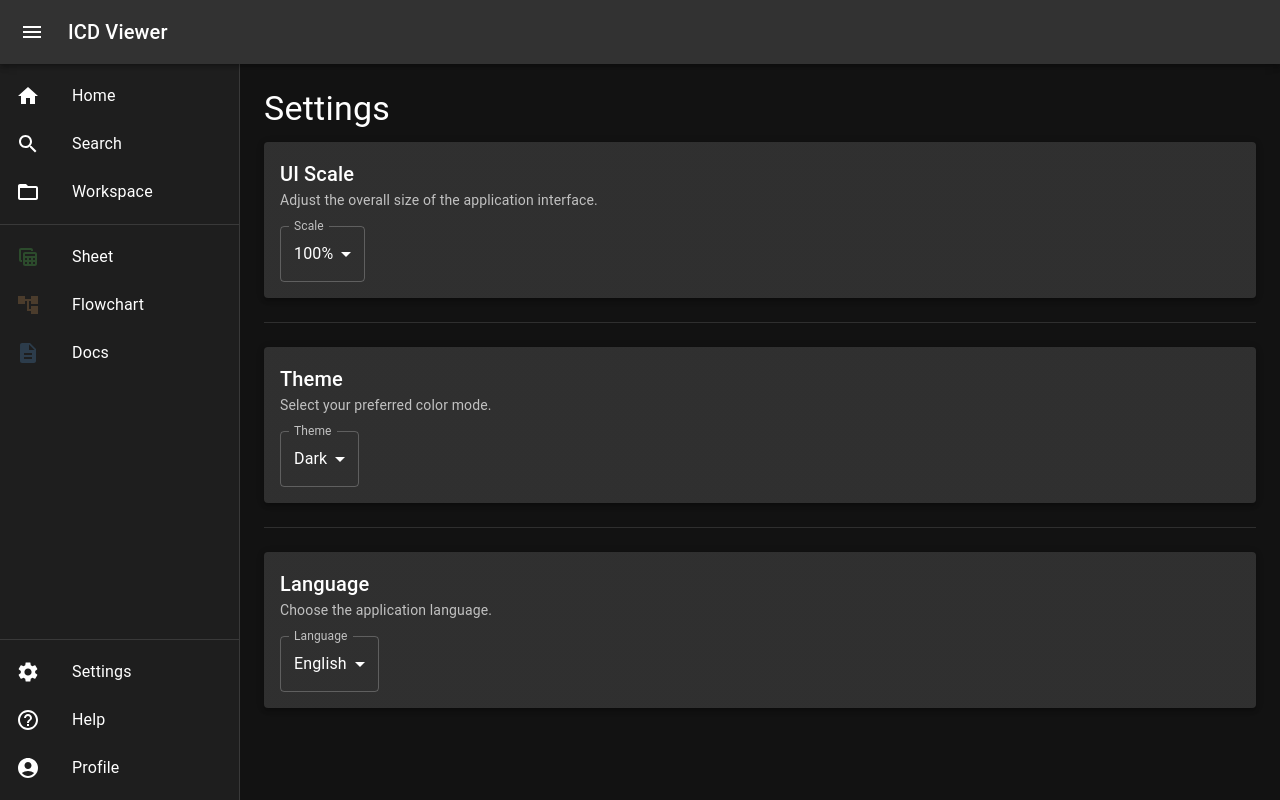
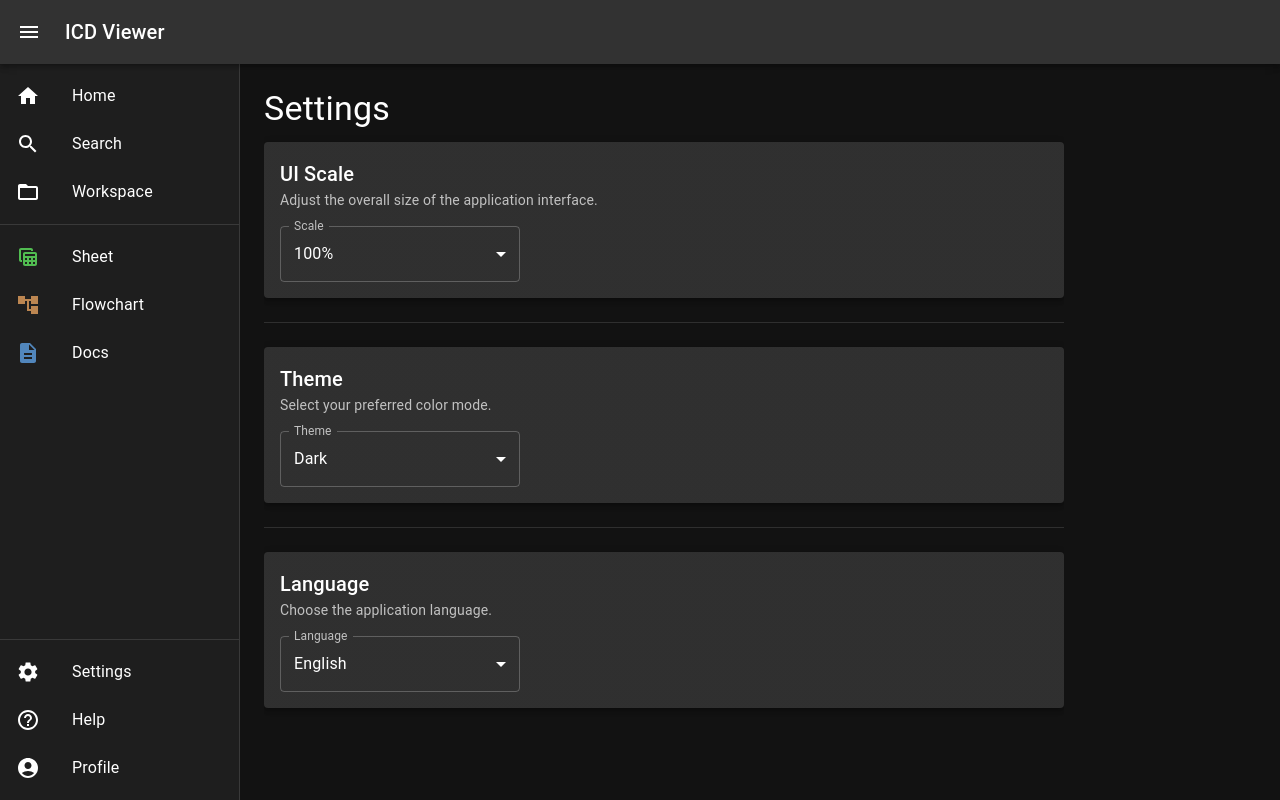
Before and after one commit to hoon9732/devenv_vault, a React (Create React App) app in the folder blueprint-gui/: page /settings in a window 1280 px wide. Built offline with nearby package versions, Linux system fonts and the light colour scheme.

Commit message:
Automated backup 2025-09-30 19:04:46.16

```diff
--- a/blueprint-gui/src/App.js
+++ b/blueprint-gui/src/App.js
@@ -4,6 +4,7 @@ import Box from '@mui/material/Box';
 import CssBaseline from '@mui/material/CssBaseline';
 import Toolbar from '@mui/material/Toolbar';
 import { createTheme, ThemeProvider } from '@mui/material/styles';
+import GlobalStyles from '@mui/material/GlobalStyles';
 
 import Topbar from './components/Topbar';
 import Sidebar from './components/Sidebar';
@@ -147,6 +148,21 @@ function App() {
 
   return (
     <ThemeProvider theme={theme}>
+      <GlobalStyles styles={{
+        '*::-webkit-scrollbar': {
+          width: '12px',
+        },
+        '*::-webkit-scrollbar-track': {
+          background: theme.palette.mode === 'dark' ? '#2e2e2e' : '#f1f1f1',
+        },
+        '*::-webkit-scrollbar-thumb': {
+          background: theme.palette.mode === 'dark' ? '#555' : '#888',
+          borderRadius: '6px',
+        },
+        '*::-webkit-scrollbar-thumb:hover': {
+          background: theme.palette.mode === 'dark' ? '#666' : '#555',
+        },
+      }} />
       <Box sx={{
         width: '100vw',
         height: '100vh',
--- a/blueprint-gui/src/components/SecondarySidebar.js
+++ b/blueprint-gui/src/components/SecondarySidebar.js
@@ -126,13 +126,13 @@ const SecondarySidebar = ({ open, setOpen, workspacePath, setWorkspacePath, uiSc
         <Toolbar />
         <Toolbar sx={{ minHeight: '48px !important', p: '0 8px !important', justifyContent: 'space-between' }}>
           <Box>
-            <Tooltip title={t('Open New Workspace')} TransitionProps={{ timeout: 0 }}><IconButton onClick={handleOpenWorkspace}><FolderOpenIcon /></IconButton></Tooltip>
-            <Tooltip title={t('New File')} TransitionProps={{ timeout: 0 }}><IconButton disabled={!workspacePath}><NoteAddIcon /></IconButton></Tooltip>
-            <Tooltip title={t('New Folder')} TransitionProps={{ timeout: 0 }}><IconButton disabled={!workspacePath}><CreateNewFolderIcon /></IconButton></Tooltip>
+            <Tooltip title={t('Open New Workspace')} TransitionProps={{ timeout: 0 }} placement="top" PopperProps={{ modifiers: [{ name: 'offset', options: { offset: [0, -8] } }] }}><IconButton onClick={handleOpenWorkspace}><FolderOpenIcon /></IconButton></Tooltip>
+            <Tooltip title={t('New File')} TransitionProps={{ timeout: 0 }} placement="top" PopperProps={{ modifiers: [{ name: 'offset', options: { offset: [0, -8] } }] }}><IconButton disabled={!workspacePath}><NoteAddIcon /></IconButton></Tooltip>
+            <Tooltip title={t('New Folder')} TransitionProps={{ timeout: 0 }} placement="top" PopperProps={{ modifiers: [{ name: 'offset', options: { offset: [0, -8] } }] }}><IconButton disabled={!workspacePath}><CreateNewFolderIcon /></IconButton></Tooltip>
           </Box>
           <Box>
-            <Tooltip title={t('Settings')} TransitionProps={{ timeout: 0 }}><IconButton onClick={handleSettingsClick}><MoreVertIcon /></IconButton></Tooltip>
-            <Tooltip title={t('Close Sidebar')} TransitionProps={{ timeout: 0 }}><IconButton onClick={handleClose}><CloseIcon /></IconButton></Tooltip>
+            <Tooltip title={t('Settings')} TransitionProps={{ timeout: 0 }} placement="top" PopperProps={{ modifiers: [{ name: 'offset', options: { offset: [0, -8] } }] }}><IconButton onClick={handleSettingsClick}><MoreVertIcon /></IconButton></Tooltip>
+            <Tooltip title={t('Close Sidebar')} TransitionProps={{ timeout: 0 }} placement="top" PopperProps={{ modifiers: [{ name: 'offset', options: { offset: [0, -8] } }] }}><IconButton onClick={handleClose}><CloseIcon /></IconButton></Tooltip>
           </Box>
         </Toolbar>
         <Box sx={{ overflowY: 'auto', flexGrow: 1 }}>
@@ -167,14 +167,20 @@ const SecondarySidebar = ({ open, setOpen, workspacePath, setWorkspacePath, uiSc
             style: {
                 transform: `scale(${uiScale})`,
                 transformOrigin: 'top left',
+                borderRadius: 0,
+            },
+        }}
+        MenuListProps={{
+            sx: {
+                py: 0,
             },
         }}
       >
-        <MenuItem onClick={() => handleSettingChange('showIcons')}>
+        <MenuItem sx={{ pl: 1 }} onClick={() => handleSettingChange('showIcons')}>
           <ListItemIcon>{settings.showIcons && <CheckIcon />}</ListItemIcon>
           <ListItemText>{t('Workspace Icons')}</ListItemText>
         </MenuItem>
-        <MenuItem onClick={() => handleSettingChange('showOnStart')}>
+        <MenuItem sx={{ pl: 1 }} onClick={() => handleSettingChange('showOnStart')}>
           <ListItemIcon>{settings.showOnStart && <CheckIcon />}</ListItemIcon>
           <ListItemText>{t('Show Workspace on Start')}</ListItemText>
         </MenuItem>
--- a/blueprint-gui/src/components/Sidebar.js
+++ b/blueprint-gui/src/components/Sidebar.js
@@ -39,9 +39,9 @@ const closedMixin = (theme) => ({
     duration: theme.transitions.duration.leavingScreen,
   }),
   overflowX: 'hidden',
-  width: `calc(${theme.spacing(7)} + 1px)`,
+  width: `calc(${theme.spacing(6)} + 1px)`,
   [theme.breakpoints.up('sm')]: {
-    width: `calc(${theme.spacing(8)} + 1px)`,
+    width: `calc(${theme.spacing(7)} + 1px)`,
   },
 });
 
@@ -72,9 +72,9 @@ const Sidebar = ({ open, handleSecondaryToggle, handleModalOpen, handleHelpClick
   ];
 
   const appNavItems = [
-    { text: t('Sheet'), icon: <TableViewIcon />, path: '/sheet', color: 'rgba(102, 255, 102, 0.2)' },
-    { text: t('Flowchart'), icon: <AccountTreeIcon />, path: '/flowchart', color: 'rgba(255, 178, 102, 0.2)' },
-    { text: t('Docs'), icon: <DescriptionIcon />, path: '/docs', color: 'rgba(102, 178, 255, 0.2)' },
+    { text: t('Sheet'), icon: <TableViewIcon />, path: '/sheet', color: 'rgba(102, 255, 102, 0.7)' },
+    { text: t('Flowchart'), icon: <AccountTreeIcon />, path: '/flowchart', color: 'rgba(255, 178, 102, 0.7)' },
+    { text: t('Docs'), icon: <DescriptionIcon />, path: '/docs', color: 'rgba(102, 178, 255, 0.7)' },
   ];
 
   const bottomNavItems = [
--- a/blueprint-gui/src/components/Topbar.js
+++ b/blueprint-gui/src/components/Topbar.js
@@ -7,14 +7,14 @@ import MenuIcon from '@mui/icons-material/Menu';
 
 const Topbar = ({ handleDrawerToggle }) => {
   return (
-    <AppBar position="fixed" sx={{ zIndex: (theme) => theme.zIndex.drawer + 1 }}>
+    <AppBar position="absolute" sx={{ zIndex: (theme) => theme.zIndex.drawer + 1 }}>
       <Toolbar>
         <IconButton
           color="inherit"
           aria-label="open drawer"
           edge="start"
           onClick={handleDrawerToggle}
-          sx={{ mr: 2 }}
+          sx={{ mr: 2, ml: '-15px' }}
         >
           <MenuIcon />
         </IconButton>
--- a/blueprint-gui/src/components/TreeView.js
+++ b/blueprint-gui/src/components/TreeView.js
@@ -88,10 +88,16 @@ const TreeViewItem = ({ item, depth, showIcons, uiScale, selectedNode, setSelect
                     style: {
                         transform: `scale(${uiScale})`,
                         transformOrigin: 'top left',
+                        borderRadius: 0,
+                    },
+                }}
+                MenuListProps={{
+                    sx: {
+                        py: 0,
                     },
                 }}
             >
-                <MenuItem onClick={handleDelete}>{t('Delete')}</MenuItem>
+                <MenuItem sx={{ pl: 1 }} onClick={handleDelete}>{t('Delete')}</MenuItem>
             </Menu>
             {item.isDirectory && (
                 <Collapse in={isOpen} timeout="auto" unmountOnExit>
@@ -112,7 +118,7 @@ const TreeView = (props) => {
     return (
         <List dense sx={{ padding: 0 }}>
             {treeData.map((item) => (
-                <TreeViewItem key={item.path} item={item} depth={1} {...props} />
+                <TreeViewItem key={item.path} item={item} depth={0} {...props} />
             ))}
         </List>
     );
--- a/blueprint-gui/src/pages/SettingsScreen.js
+++ b/blueprint-gui/src/pages/SettingsScreen.js
@@ -6,6 +6,7 @@ import FormControl from '@mui/material/FormControl';
 import InputLabel from '@mui/material/InputLabel';
 import Select from '@mui/material/Select';
 import MenuItem from '@mui/material/MenuItem';
+import Box from '@mui/material/Box';
 import { useLanguage } from '../contexts/LanguageContext';
 
 const SettingsScreen = ({ themeMode, setThemeMode, uiScale, setUiScale }) => {
@@ -21,17 +22,31 @@ const SettingsScreen = ({ themeMode, setThemeMode, uiScale, setUiScale }) => {
 
   const handleScaleChange = (event) => {
     const displayedValue = event.target.value;
-    // Convert the displayed percentage (where 100 means 1 scale) to the internal scale value
     const internalScale = displayedValue / 100;
     setUiScale(internalScale);
   };
 
-  // Convert the internal scale to the displayed percentage
   const displayedScale = Math.round(uiScale * 100);
   const scaleOptions = [70, 80, 90, 100, 110, 120, 130, 140, 150];
 
+  const menuProps = {
+    transitionDuration: 0,
+    PaperProps: {
+      style: {
+        transform: `scale(${uiScale})`,
+        transformOrigin: 'top left',
+        borderRadius: 0,
+      },
+    },
+    MenuListProps: {
+      sx: {
+        py: 0,
+      },
+    },
+  };
+
   return (
-    <div>
+    <Box sx={{ width: 800, height: '100%', overflowY: 'auto' }}>
       <Typography variant="h4" gutterBottom>{t('Settings')}</Typography>
 
       <Paper elevation={3} sx={{ p: 2, mb: 3 }}>
@@ -39,7 +54,7 @@ const SettingsScreen = ({ themeMode, setThemeMode, uiScale, setUiScale }) => {
         <Typography variant="body2" color="text.secondary" sx={{ mb: 2 }}>
           {t('Adjust the overall size of the application interface.')}
         </Typography>
-        <FormControl sx={{ maxWidth: 240 }}>
+        <FormControl sx={{ width: 240 }}>
           <InputLabel id="scale-select-label">{t('Scale')}</InputLabel>
           <Select
             labelId="scale-select-label"
@@ -47,6 +62,7 @@ const SettingsScreen = ({ themeMode, setThemeMode, uiScale, setUiScale }) => {
             value={displayedScale}
             label={t('Scale')}
             onChange={handleScaleChange}
+            MenuProps={menuProps}
           >
             {scaleOptions.map(option => (
               <MenuItem key={option} value={option}>{option}%</MenuItem>
@@ -62,7 +78,7 @@ const SettingsScreen = ({ themeMode, setThemeMode, uiScale, setUiScale }) => {
         <Typography variant="body2" color="text.secondary" sx={{ mb: 2 }}>
           {t('Select your preferred color mode.')}
         </Typography>
-        <FormControl sx={{ maxWidth: 240 }}>
+        <FormControl sx={{ width: 240 }}>
           <InputLabel id="theme-select-label">{t('Theme')}</InputLabel>
           <Select
             labelId="theme-select-label"
@@ -70,6 +86,7 @@ const SettingsScreen = ({ themeMode, setThemeMode, uiScale, setUiScale }) => {
             value={themeMode}
             label={t('Theme')}
             onChange={handleThemeChange}
+            MenuProps={menuProps}
           >
             <MenuItem value="light">Light</MenuItem>
             <MenuItem value="dark">Dark</MenuItem>
@@ -84,7 +101,7 @@ const SettingsScreen = ({ themeMode, setThemeMode, uiScale, setUiScale }) => {
         <Typography variant="body2" color="text.secondary" sx={{ mb: 2 }}>
           {t('Choose the application language.')}
         </Typography>
-        <FormControl sx={{ maxWidth: 240 }}>
+        <FormControl sx={{ width: 240 }}>
           <InputLabel id="language-select-label">{t('Language')}</InputLabel>
           <Select
             labelId="language-select-label"
@@ -92,13 +109,14 @@ const SettingsScreen = ({ themeMode, setThemeMode, uiScale, setUiScale }) => {
             value={language}
             label={t('Language')}
             onChange={handleLanguageChange}
+            MenuProps={menuProps}
           >
             <MenuItem value="en">English</MenuItem>
             <MenuItem value="ko">Korean</MenuItem>
           </Select>
         </FormControl>
       </Paper>
-    </div>
+    </Box>
   );
 };
 
```
